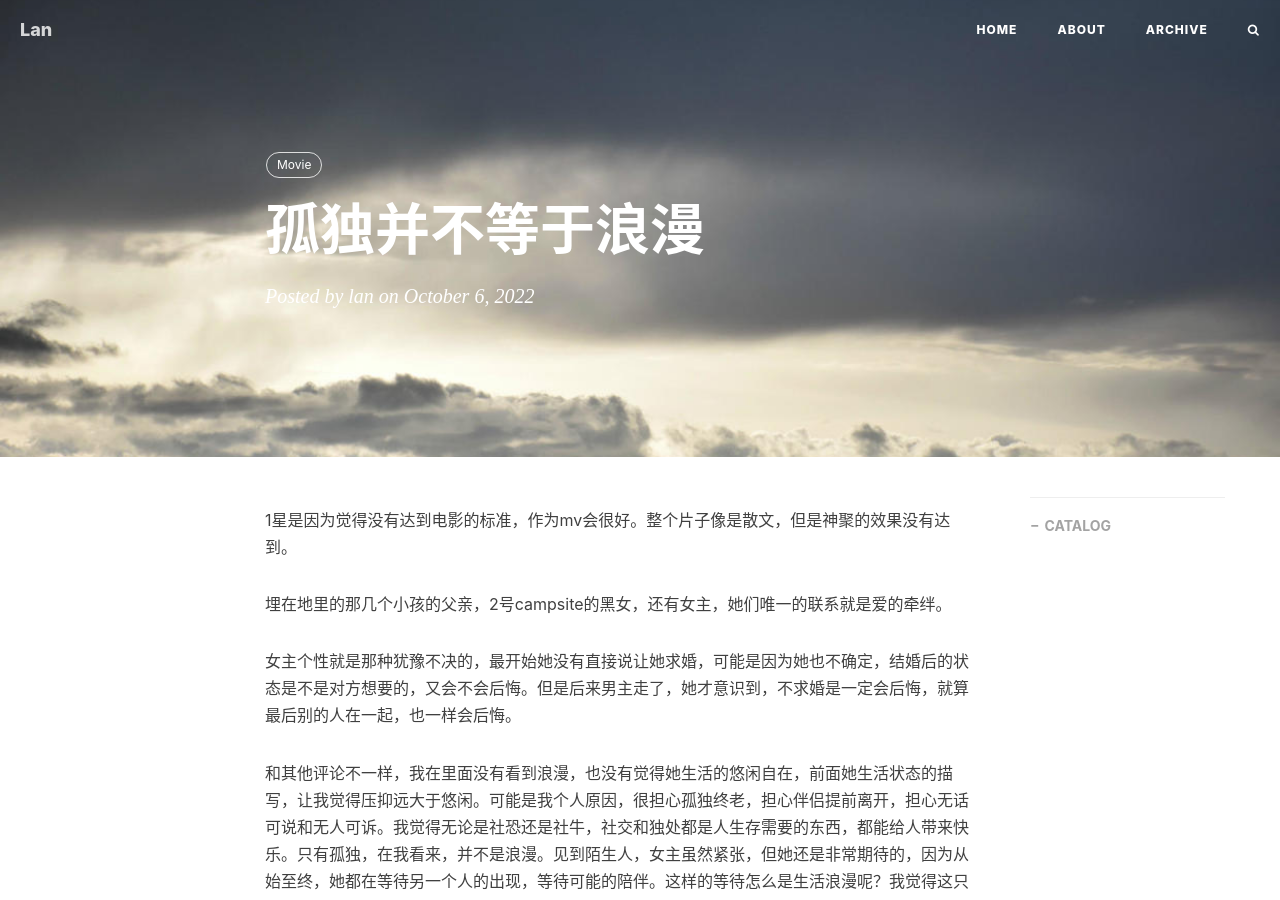
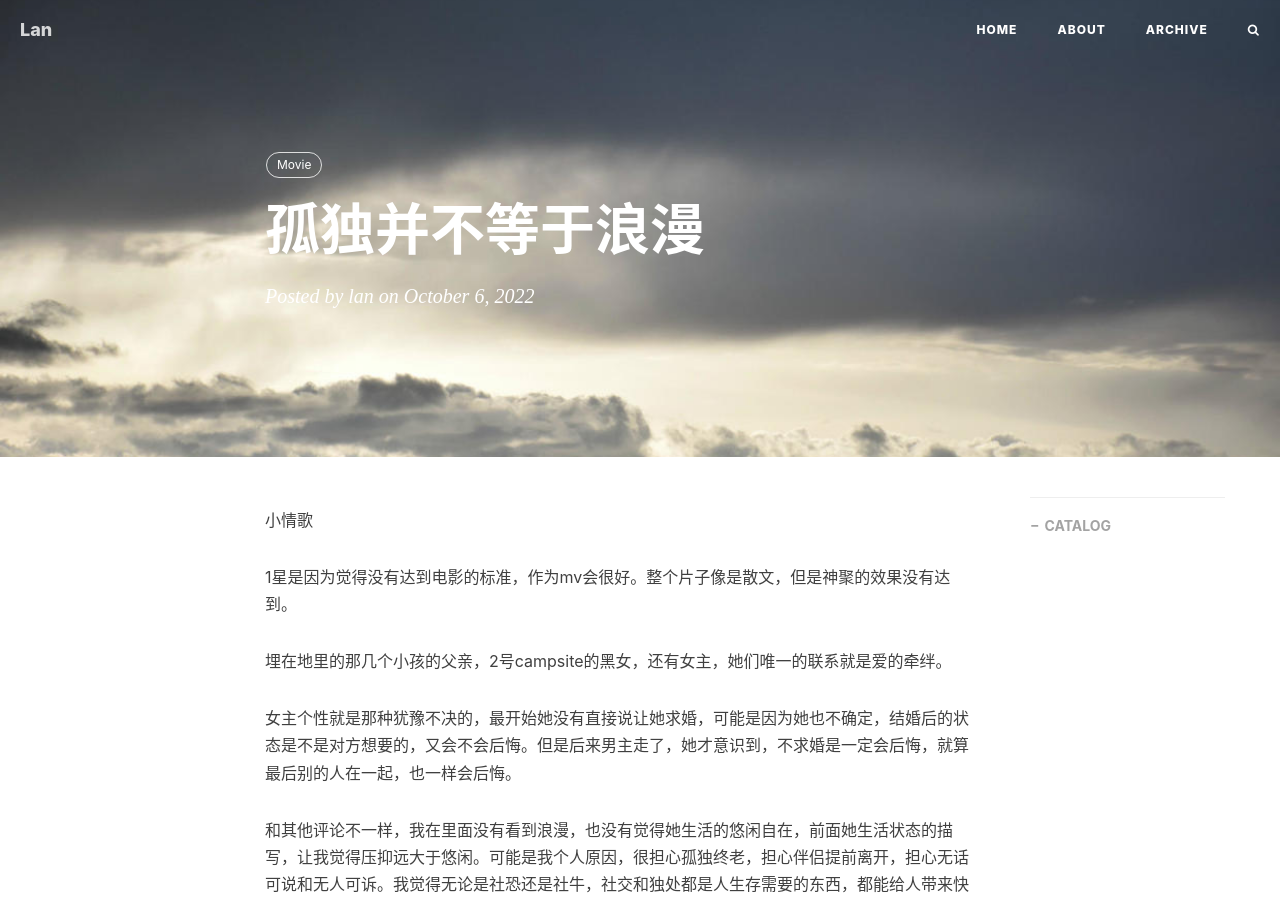
Before and after one commit to yesenin-flower/yesenin-flower.github.io, a Jekyll site: the page built from _posts/novel/2022-10-06-littleLoveSong.md, in a window 1280 px wide and 900 px high. Built offline with Jekyll 4.4.1, drawn with Linux system fonts in a browser that asks for light colours; nearby versions of some CDN libraries; comment, search, counter and statistics services are not loaded.

Commit message:
Update 2022-10-06-littleLoveSong.md

```diff
--- a/_posts/novel/2022-10-06-littleLoveSong.md
+++ b/_posts/novel/2022-10-06-littleLoveSong.md
@@ -8,6 +8,8 @@ catalog: true
 tags:
     - Movie
 ---
+
+小情歌
 
 1星是因为觉得没有达到电影的标准，作为mv会很好。整个片子像是散文，但是神聚的效果没有达到。
 
```
